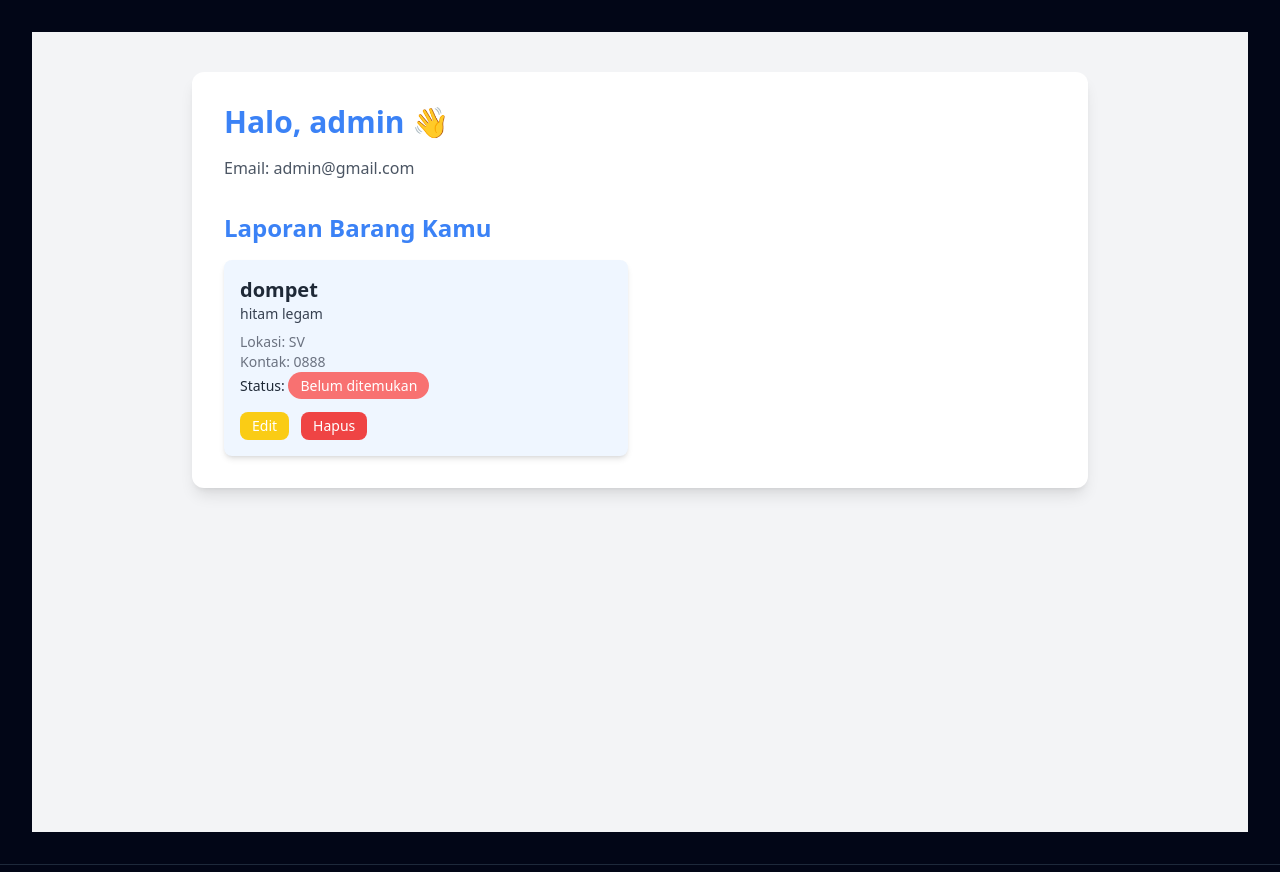
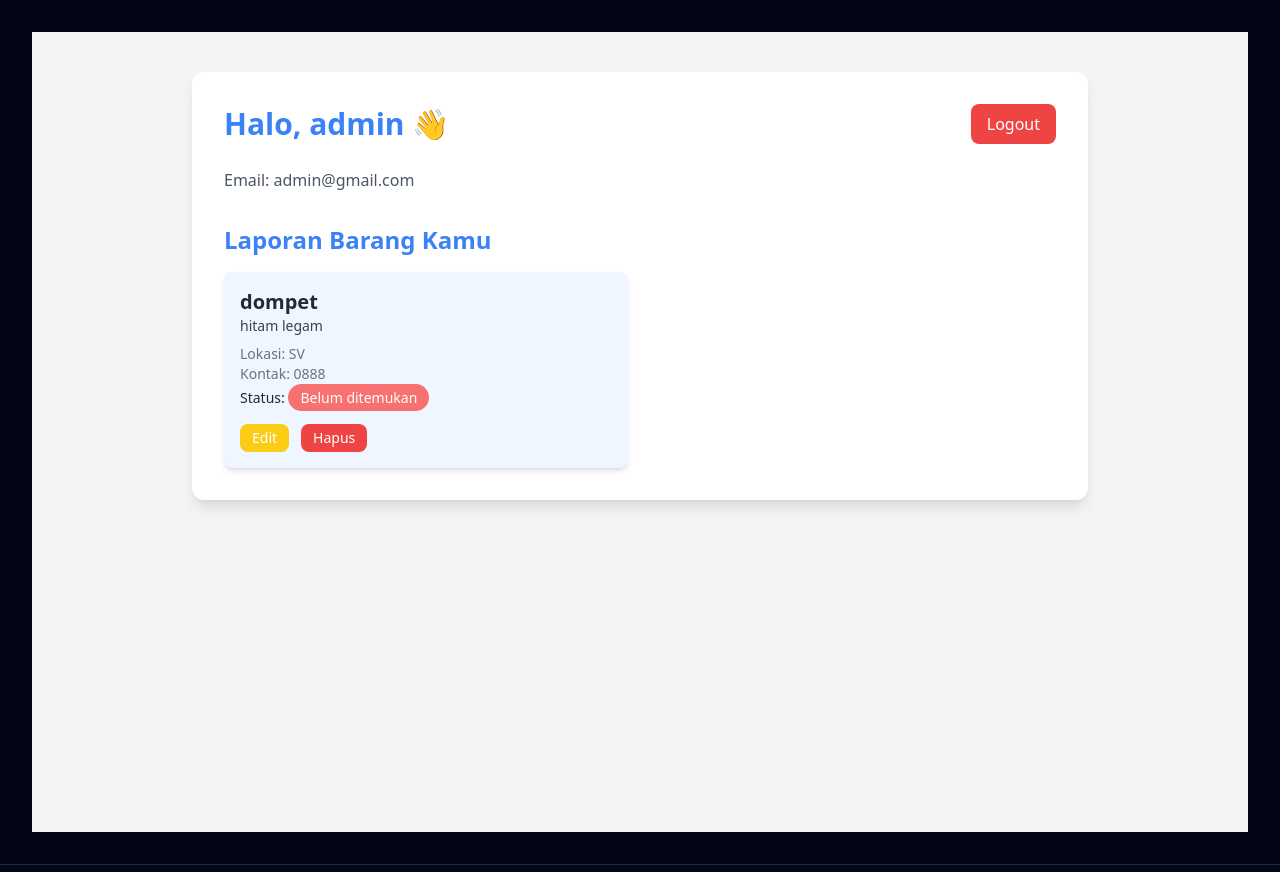
Before and after one commit to Raharinda/lostnfound, a Flask app: page /profile/ in a window 1280 px wide. Shown: the part 77-949 px from the top of the page. Run offline with Flask 3, Linux system fonts and the light colour scheme; the first user in the database is signed in; data comes from the database, SQL or seed files in the repository.

Commit message:
add logout fix internal problem profile

```diff
--- a/app/profiles/routes.py
+++ b/app/profiles/routes.py
@@ -5,10 +5,21 @@ profiles_bp = Blueprint('profiles_bp', __name__, template_folder='templates')
 
 @profiles_bp.route('/', methods=['GET'])
 def profile():
+    # User belum login (session kosong)
     if 'user_id' not in session:
         flash('Kamu harus login dulu untuk membuka profil!', 'warning')
         return redirect(url_for('auth_bp.login'))
 
+    # Ambil user dari database
     user = User.query.get(session['user_id'])
+
+    # Kalau user_id ada di session tapi user-nya sudah hilang
+    if user is None:
+        flash('Akun tidak ditemukan. Silakan login ulang.', 'danger')
+        session.clear()
+        return redirect(url_for('auth_bp.login'))
+
+    # Ambil laporan
     reports = Report.query.filter_by(user_id=user.id).all()
+
     return render_template('profiles/profile.html', user=user, reports=reports)
--- a/templates/profiles/profile.html
+++ b/templates/profiles/profile.html
@@ -4,7 +4,16 @@
 {% block content %}
 <div class="min-h-screen bg-gray-100 text-gray-800 p-10">
   <div class="max-w-4xl mx-auto bg-white shadow-lg rounded-xl p-8">
-    <h2 class="text-3xl font-bold text-blue-500 mb-4">Halo, {{ user.username }} 👋</h2>
+
+    <!-- HEADER + LOGOUT -->
+    <div class="flex justify-between items-center mb-6">
+      <h2 class="text-3xl font-bold text-blue-500">Halo, {{ user.username }} 👋</h2>
+      <a href="{{ url_for('auth_bp.logout') }}"
+         class="px-4 py-2 bg-red-500 text-white rounded-lg hover:bg-red-600 transition">
+         Logout
+      </a>
+    </div>
+
     <p class="text-gray-600 mb-8">Email: {{ user.email }}</p>
 
     <h3 class="text-2xl font-semibold text-blue-500 mb-4">Laporan Barang Kamu</h3>
```
